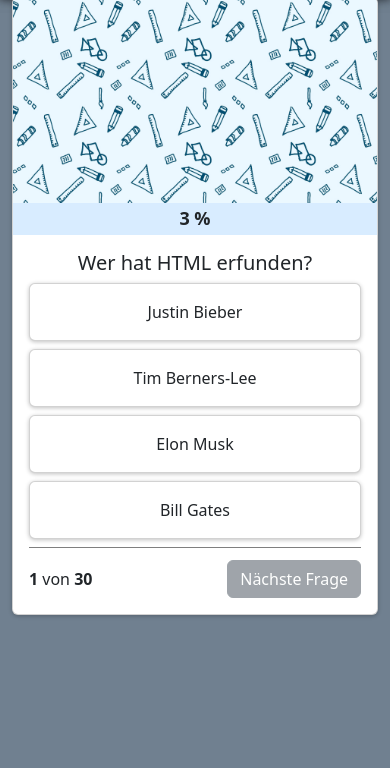
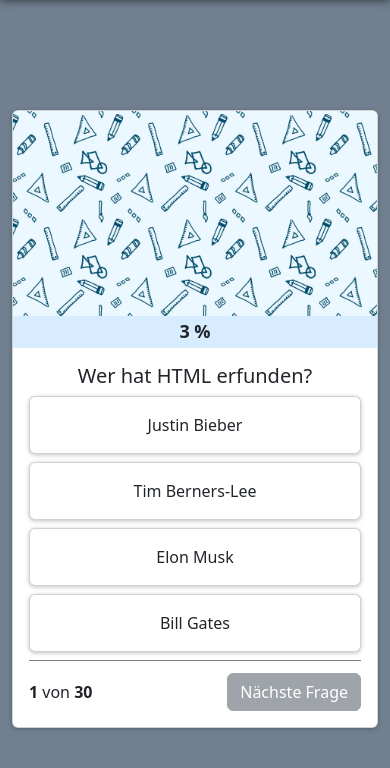
Before and after one commit to AmasMovsisian/Quizapp, a plain HTML site: page index.html in a window 390 px wide. Shown: the part 162-930 px from the top of the page. Before the commit the page ends 844 px from the top, so only its background shows below. Drawn offline with nearby package versions, Linux system fonts and the light colour scheme.

Commit message:
Mobile sizing issue fixed!

```diff
--- a/style.css
+++ b/style.css
@@ -104,10 +104,6 @@ body {
         margin: 0 auto;
     }
 
-    .container {
-        min-height: 70vh;
-    }
-
     p,
     span,
     b {
```
